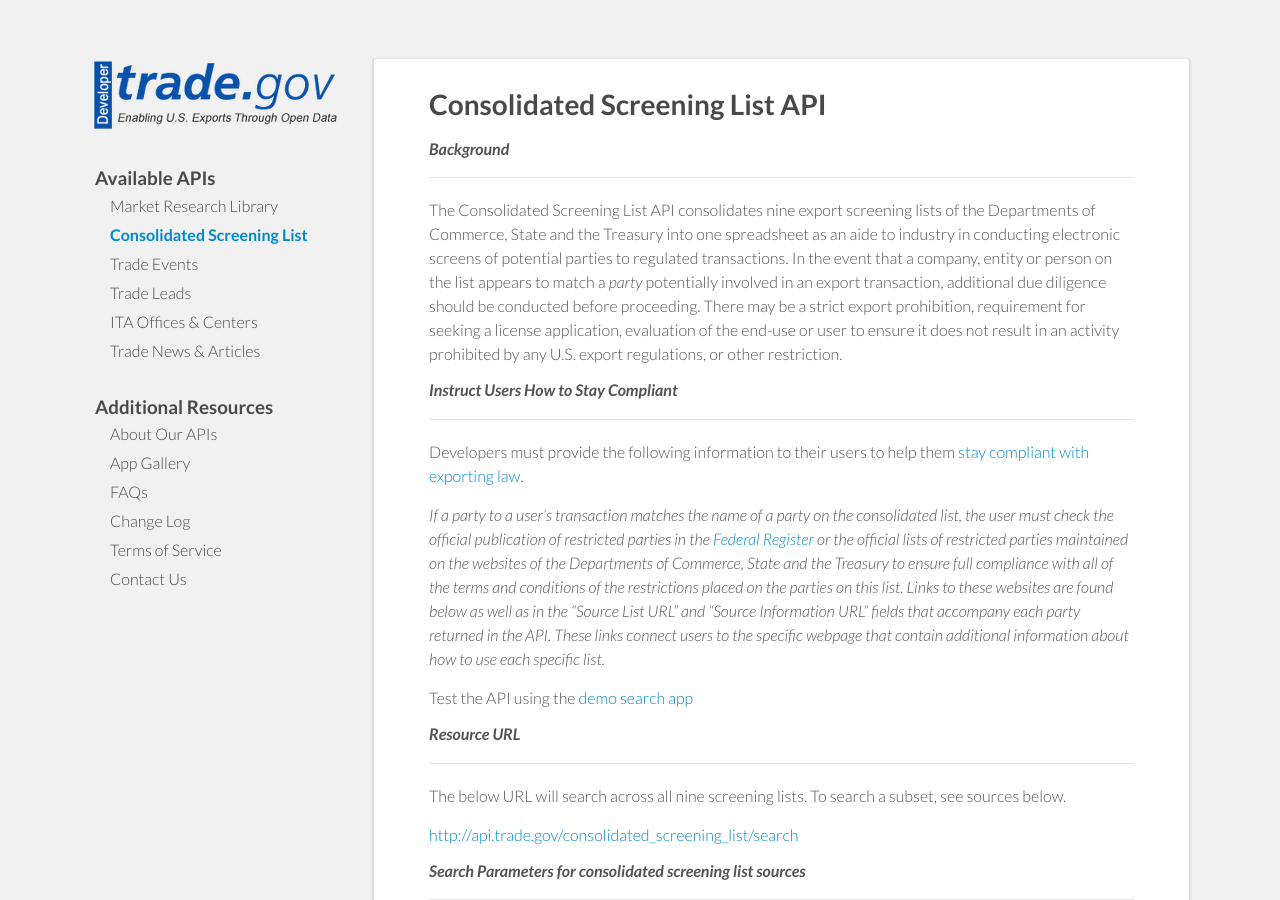
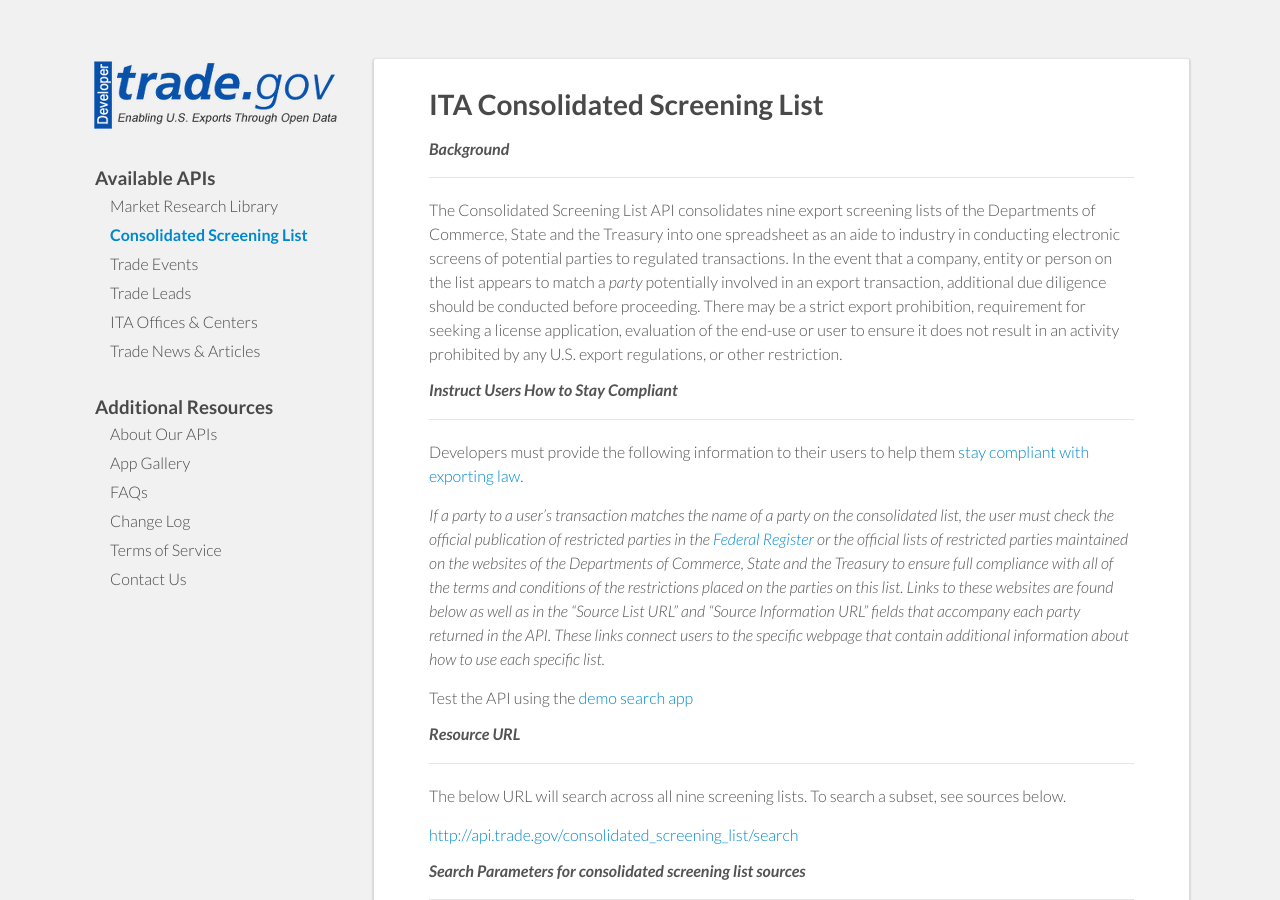
Before and after one commit to InternationalTradeAdministration/developerportal, a Jekyll site: the page built from _posts/2013-09-20-consolidated-screening-list.markdown, in a window 1280 px wide and 900 px high. Built offline with Jekyll 4.4.1, drawn with Linux system fonts in a browser that asks for light colours; nearby versions of some CDN libraries.

Commit message:
update CSL

```diff
--- a/_posts/2013-09-20-consolidated-screening-list.markdown
+++ b/_posts/2013-09-20-consolidated-screening-list.markdown
@@ -4,7 +4,7 @@ permalink: "consolidated-screening-list.html"
 layout: body
 ---
 
-#Consolidated Screening List API
+# ITA Consolidated Screening List
 
 ## Background
 
```
